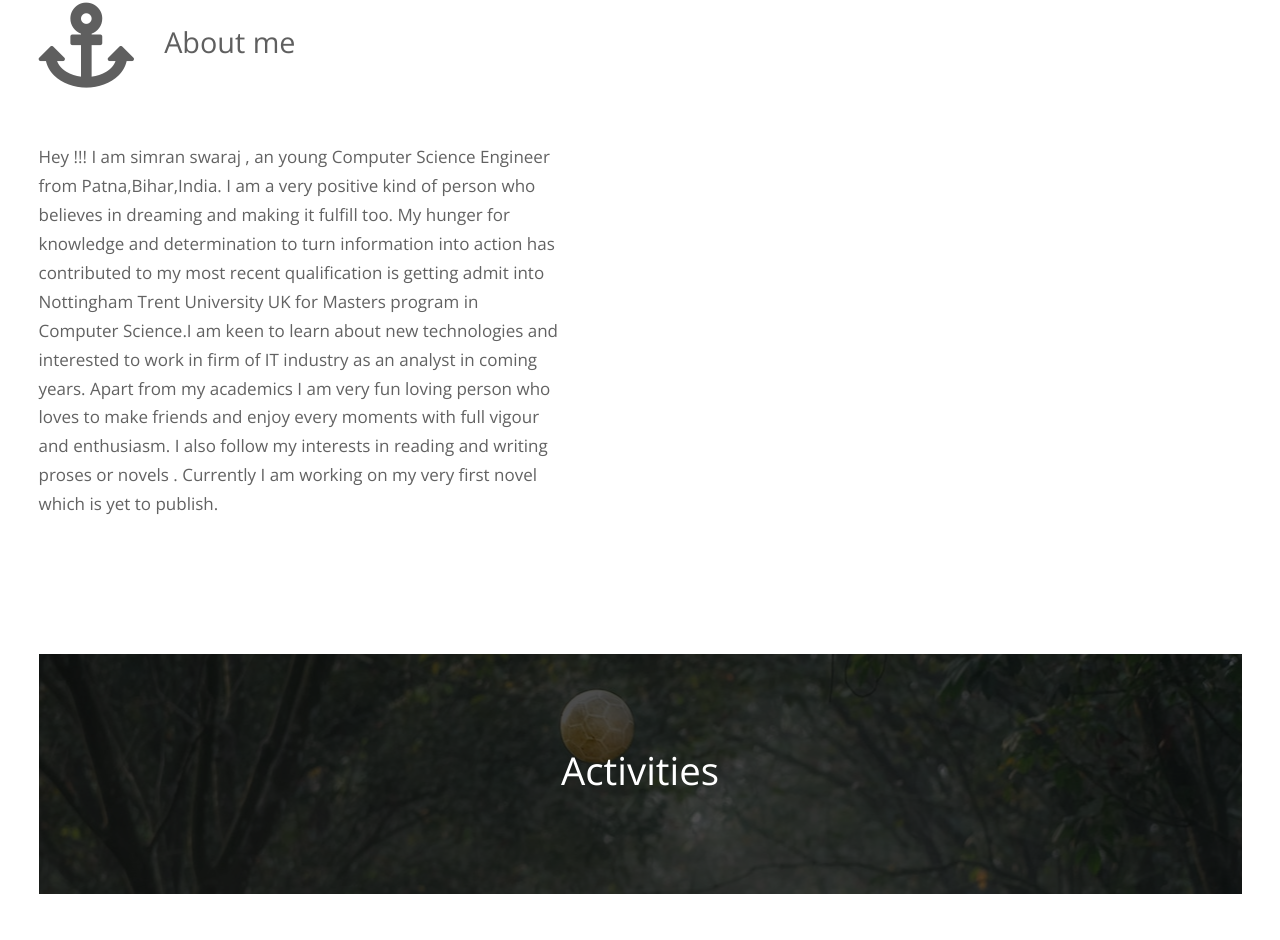
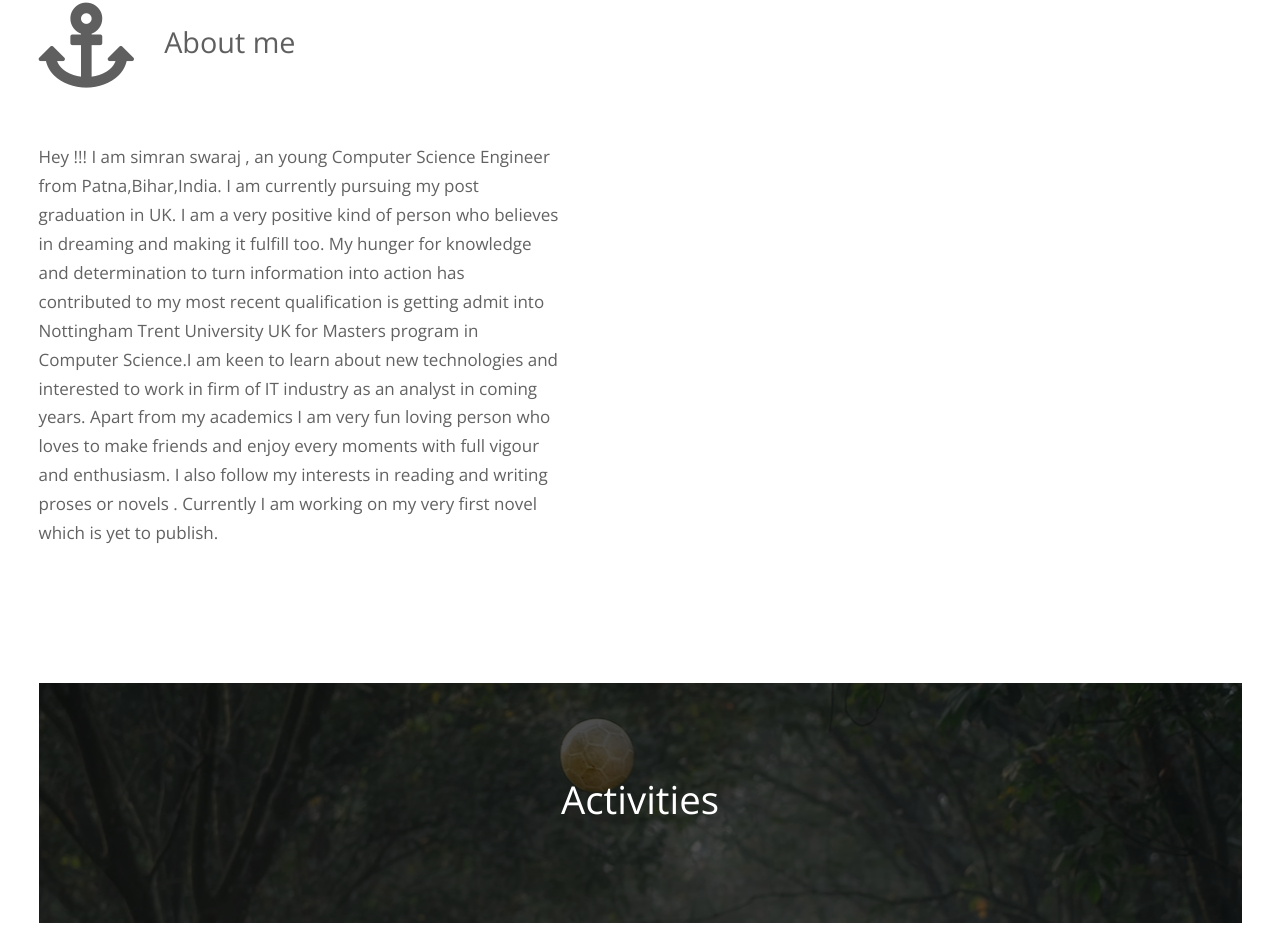
Before and after one commit to jaibhola/simranswaraj.github.io, a plain HTML site: page index.html in a window 1280 px wide. Shown: the part 978-1918 px from the top of the page. Drawn offline with nearby package versions, Linux system fonts and the light colour scheme.

Commit message:
Update index.html

```diff
--- a/index.html
+++ b/index.html
@@ -109,7 +109,7 @@ http://www.tooplate.com/view/2111-pro-line
             <h3 class="tm-feature-h">About me</h3>
           </header>
           <p>
-            Hey !!! I am simran swaraj , an young Computer Science Engineer from Patna,Bihar,India.
+            Hey !!! I am simran swaraj , an young Computer Science Engineer from Patna,Bihar,India. I am currently pursuing my post graduation in UK.
            I am a very positive kind of person who believes in dreaming and making it fulfill too. My hunger for knowledge and determination to turn information into action has contributed to my most recent qualification is getting admit into Nottingham Trent University UK for Masters program in Computer Science.I am keen to learn about new technologies and interested to work in firm of IT industry as an analyst in coming years. Apart from my academics I am very fun loving person who loves to make friends and enjoy every moments with full vigour and enthusiasm. I also follow my interests in reading and writing proses or novels . Currently I am working on my very first novel which is yet to publish.
           </p>
 
```
